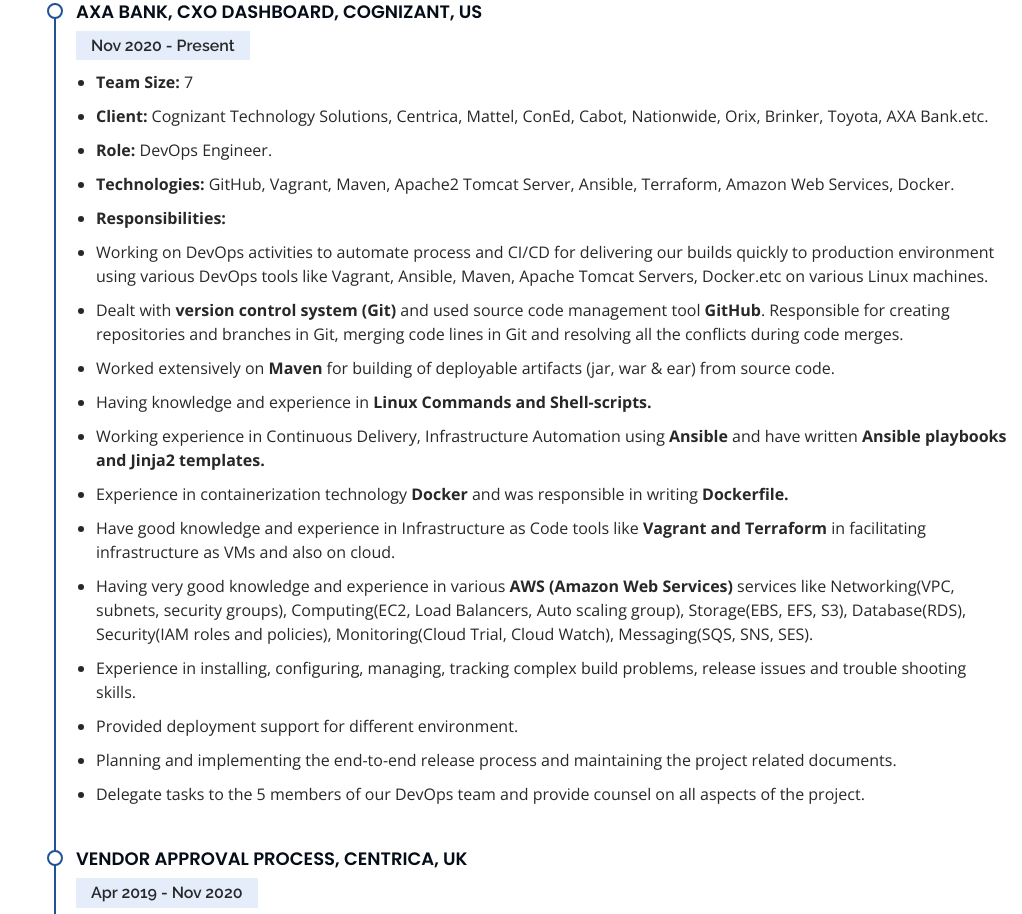
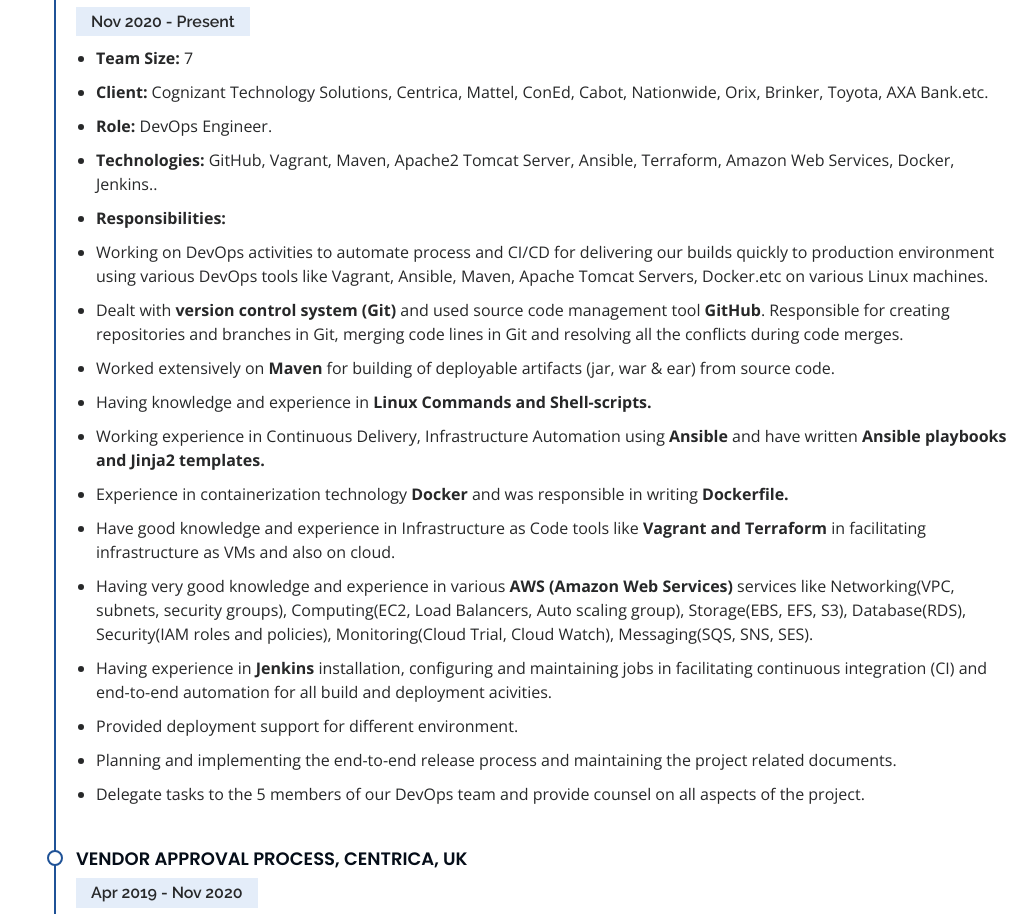
Before and after one commit to SUCHEETH/Curriculum-Vitae, a plain HTML site: page index.html in a window 1280 px wide. Shown: the part 2793-3707 px from the top of the page, without its empty margins (258-1280 px from the left). Drawn offline with nearby package versions, Linux system fonts and the light colour scheme.

Commit message:
Updated Resume

```diff
--- a/index.html
+++ b/index.html
@@ -146,7 +146,7 @@
 			  </tr>
 			  <tr>
 				<th>DevOps Tools and Services</th>
-				<td>Systemd Service, SSH Protocol, Apache2 Server, Apache-Tomcat Server, Maven, Vagrant, Ansible, Terraform, Docker</td>
+				<td>Maven, Vagrant, Ansible, Terraform, Docker, Jenkins, SonarQube, Nexus</td>
 			  </tr>
 			  <tr>
 				<th>Version Control Tools</th>
@@ -209,7 +209,7 @@
                 <li><strong>Team Size:</strong> <span>7</span></li>
                 <li><strong>Client:</strong> <span>Cognizant Technology Solutions, Centrica, Mattel, ConEd, Cabot, Nationwide, Orix, Brinker, Toyota, AXA Bank.etc.</span></li>
                 <li><strong>Role:</strong> <span>DevOps Engineer.</span></li>
-                <li><strong>Technologies:</strong> <span>GitHub, Vagrant, Maven, Apache2 Tomcat Server, Ansible, Terraform, Amazon Web Services, Docker.</span></li>
+                <li><strong>Technologies:</strong> <span>GitHub, Vagrant, Maven, Apache2 Tomcat Server, Ansible, Terraform, Amazon Web Services, Docker, Jenkins..</span></li>
 				<!-- <li><strong>Brief Description:</strong> <span>CXO Dashboard is a Java based software developed used to display various metrics and widgets based on various criteria provided by various client accounts at Cognizant which requires automation to distribute to multiple client accounts within Cognizant.</span></li> -->
                 <li><strong>Responsibilities:</strong></li>
 				<li>Working on DevOps activities to automate process and CI/CD for delivering our builds quickly to production environment using various DevOps tools like Vagrant, Ansible, Maven, Apache Tomcat Servers, Docker.etc on various Linux machines.</li>
@@ -220,7 +220,7 @@
 				<li>Experience in containerization technology <strong>Docker</strong> and was responsible in writing <strong>Dockerfile.</strong></li>
 				<li>Have good knowledge and experience in Infrastructure as Code tools like <strong>Vagrant and Terraform</strong> in facilitating infrastructure as VMs and also on cloud.</li>
 				<li>Having very good knowledge and experience in various <strong>AWS (Amazon Web Services)</strong> services like Networking(VPC, subnets, security groups), Computing(EC2, Load Balancers, Auto scaling group), Storage(EBS, EFS, S3), Database(RDS), Security(IAM roles and policies), Monitoring(Cloud Trial, Cloud Watch), Messaging(SQS, SNS, SES).</li>
-				<li>Experience in installing, configuring, managing, tracking complex build problems, release issues and trouble shooting skills.</li>
+				<li>Having experience in <strong>Jenkins</strong> installation, configuring and maintaining jobs in facilitating continuous integration (CI) and end-to-end automation for all build and deployment acivities.</li>
 				<li>Provided deployment support for different environment.</li>
 				<li>Planning and implementing the end-to-end release process and maintaining the project related documents.</li>
 				<li>Delegate tasks to the 5 members of our DevOps team and provide counsel on all aspects of the project. </li>
```
Also changed, not shown: 1 other file.
